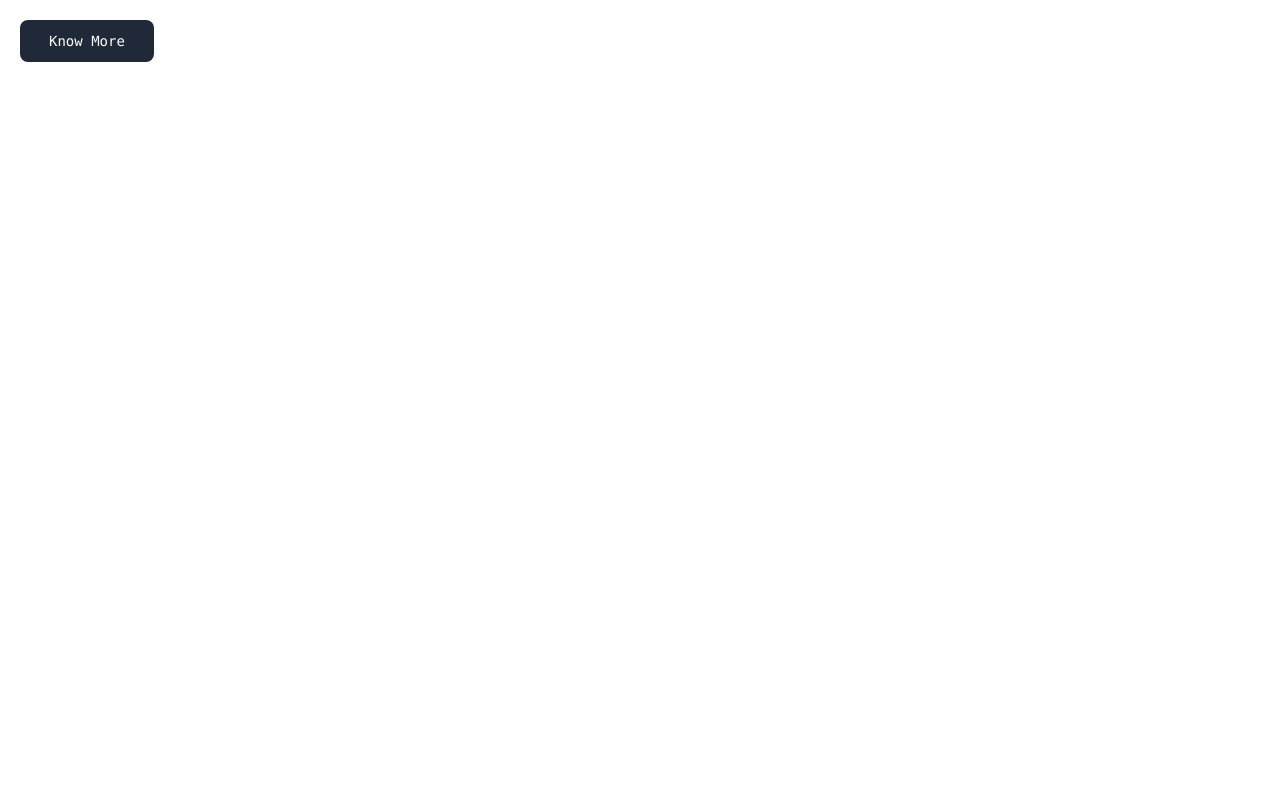
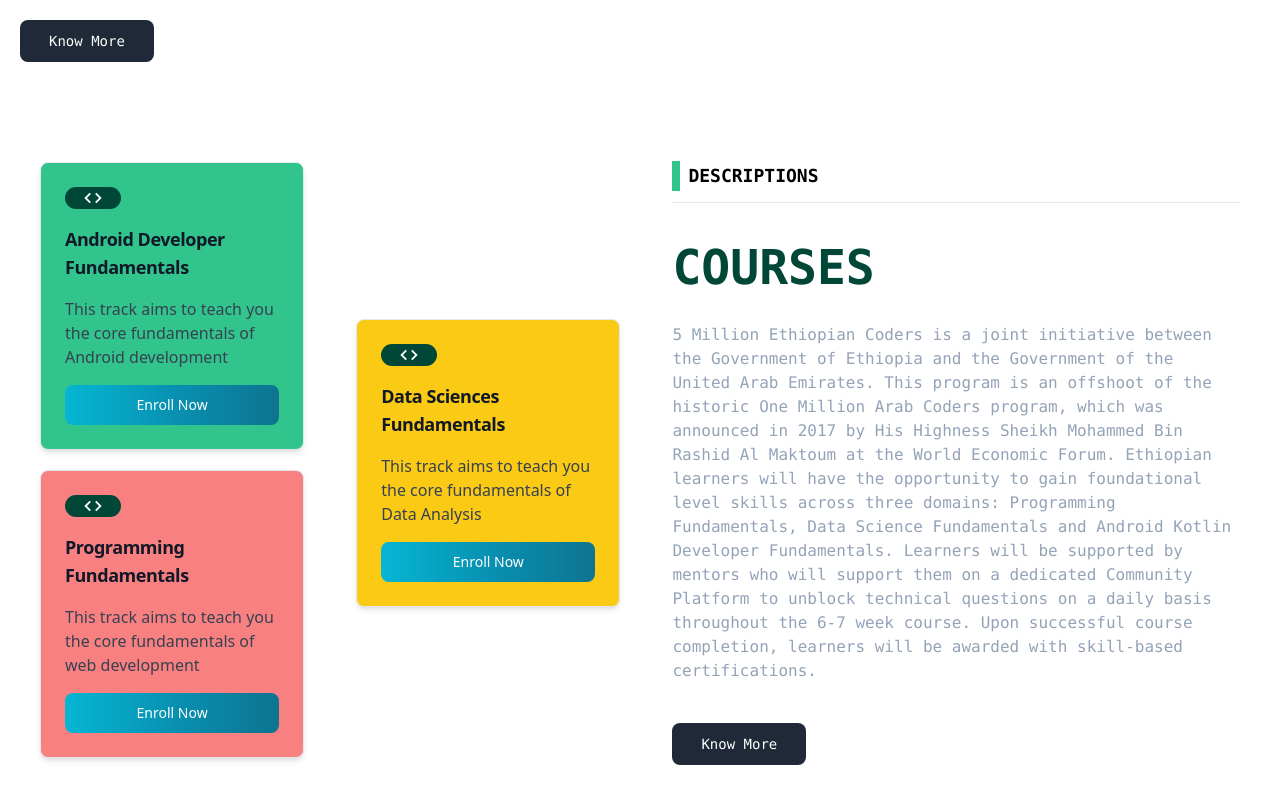
Before and after one commit to MikiyasMebrate/e-coders-clone-react, a React (Vite) app: page / in a window 1280 px wide. Shown: the part 1520-2324 px from the top of the page. Before the commit the page ends 1602 px from the top, so only its background shows below. Built offline with nearby package versions, Linux system fonts and the light colour scheme.

Commit message:
description added

```diff
--- /dev/null
+++ b/src/components/ui/AboutCard.tsx
@@ -0,0 +1,28 @@
+import { Button, Card } from "flowbite-react";
+import {BiCode} from "react-icons/bi"
+
+type AboutProps = {
+    className : string,
+    title : string,
+    body : string
+}
+
+
+const AboutCard = ({className, title, body} : AboutProps) => {
+    return (
+        <>
+            <Card href="#" className={className + " max-w-sm h-72"}>
+                <BiCode className="w-14 h-14  rounded-full bg-green-900 text-white " />
+                <h5 className="text-lg font-bold tracking-tight text-gray-900 dark:text-white">
+                   {title}
+                </h5>
+                <p className="font-normal text-gray-700 dark:text-gray-400">
+                   {body}
+                </p>
+                <Button gradientMonochrome="info">Enroll Now</Button>
+            </Card>
+        </>
+    );
+}
+
+export default AboutCard;
--- a/src/pages/Home.tsx
+++ b/src/pages/Home.tsx
@@ -7,6 +7,7 @@
 import primeMinister from "../assets/images/logo-768x146.png"
 import ministryOfTech from "../assets/images/logo_7-removebg-preview.png"
 import udacityLogo from "../assets/images/logo-udacity.png"
+import AboutCard from "../components/ui/AboutCard";
 
 
 
@@ -47,7 +48,7 @@
             <section>
                 <div className="container  p-5 mt-10 md:mt-0 rounded  mx-auto">
 
-                    <div className="bg-teal-50 p-10 flex flex-col  md:flex-row gap-5 items-center">
+                    <div className="bg-green-50 p-10 flex flex-col  md:flex-row gap-5 items-center">
                         <div className="md:w-full  flex w-full h-full justify-center items-center  ">
                             <img src={primeMinister} className="w-56 hover:w-72 hover:opacity-65 " alt="ministryOfLabor" />
                         </div>
@@ -68,16 +69,43 @@
                 <div className="flex flex-col md:flex-row gap-6">
                     <div className="md:w-1/2 p-5 ">
                         <div>
-                            <span className="p-1 bg-yellow-400"></span>
+                            <span className="p-1 bg-green-400"></span>
                             <p className="uppercase inline ps-2 font-mono text-lg font-bold">About this Initiative</p>
                         </div>
                         <hr className="mt-3" />
                         <p className="text-slate-400 font-mono mt-4 md:mt-20">5 Million Ethiopian Coders is a joint initiative between the Government of Ethiopia and the Government of the United Arab Emirates. This program is an offshoot of the historic One Million Arab Coders program, which was announced in 2017 by His Highness Sheikh Mohammed Bin Rashid Al Maktoum at the World Economic Forum.
                             Ethiopian learners will have the opportunity to gain foundational level skills across three domains: Programming Fundamentals, Data Science Fundamentals and Android Kotlin Developer Fundamentals. Learners will be supported by mentors who will support them on a dedicated Community Platform to unblock technical questions on a daily basis throughout the 6-7 week course. Upon successful course completion, learners will be awarded with skill-based certifications.</p>
-                            <Button color="dark" className="mt-10 w-full md:w-auto font-mono ps-3 pe-3">Know More</Button>
+                        <Button color="dark" className="mt-10 w-full md:w-auto font-mono ps-3 pe-3">Know More</Button>
                     </div>
                     <div className="md:w-1/2 p-5">
                         <img src={udacityLogo} alt="udacityLogo" />
+                    </div>
+                </div>
+            </section>
+
+            {/** Description Section */}
+
+            <section className="container mx-auto mt-10 ">
+                <div className="flex flex-col md:flex-row  p-5 gap-3">
+                    <div className="md:w-1/4  p-5">
+                        <AboutCard title="Android Developer Fundamentals" body="This track aims to teach you the core fundamentals of Android development" className="mb-5 bg-green-400" />
+                        <AboutCard title="Programming Fundamentals" body="This track aims to teach you the core fundamentals of web development" className="bg-red-400" />
+                    </div>
+                    <div className="md:w-1/4  md:flex items-center p-5">
+                        <AboutCard title="Data Sciences Fundamentals" body="This track aims to teach you the core fundamentals of Data Analysis" className="bg-yellow-300" />
+                    </div>
+
+
+                    <div className="md:w-1/2  p-5">
+                        <div>
+                            <span className="p-1 bg-green-400"></span>
+                            <p className="uppercase inline ps-2 font-mono text-lg font-bold">Descriptions</p>
+                        </div>
+                        <hr className="mt-3" />
+                        <p className="font-mono uppercase font-bold text-5xl mt-4 mb-8 md:mt-10 text-green-900">Courses</p>
+                        <p className="text-slate-400 font-mono  ">5 Million Ethiopian Coders is a joint initiative between the Government of Ethiopia and the Government of the United Arab Emirates. This program is an offshoot of the historic One Million Arab Coders program, which was announced in 2017 by His Highness Sheikh Mohammed Bin Rashid Al Maktoum at the World Economic Forum.
+                            Ethiopian learners will have the opportunity to gain foundational level skills across three domains: Programming Fundamentals, Data Science Fundamentals and Android Kotlin Developer Fundamentals. Learners will be supported by mentors who will support them on a dedicated Community Platform to unblock technical questions on a daily basis throughout the 6-7 week course. Upon successful course completion, learners will be awarded with skill-based certifications.</p>
+                        <Button color="dark" className="mt-10 w-full md:w-auto font-mono ps-3 pe-3">Know More</Button>
                     </div>
                 </div>
             </section>
```
